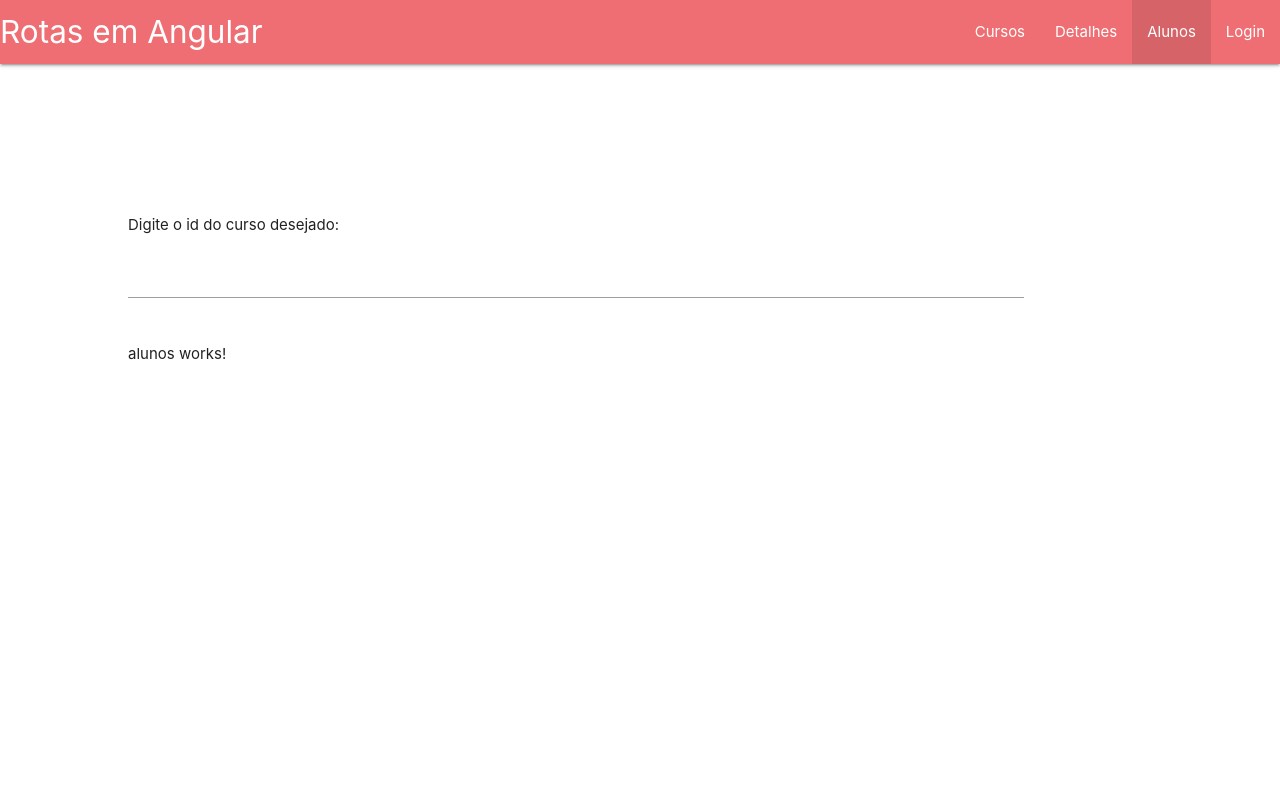
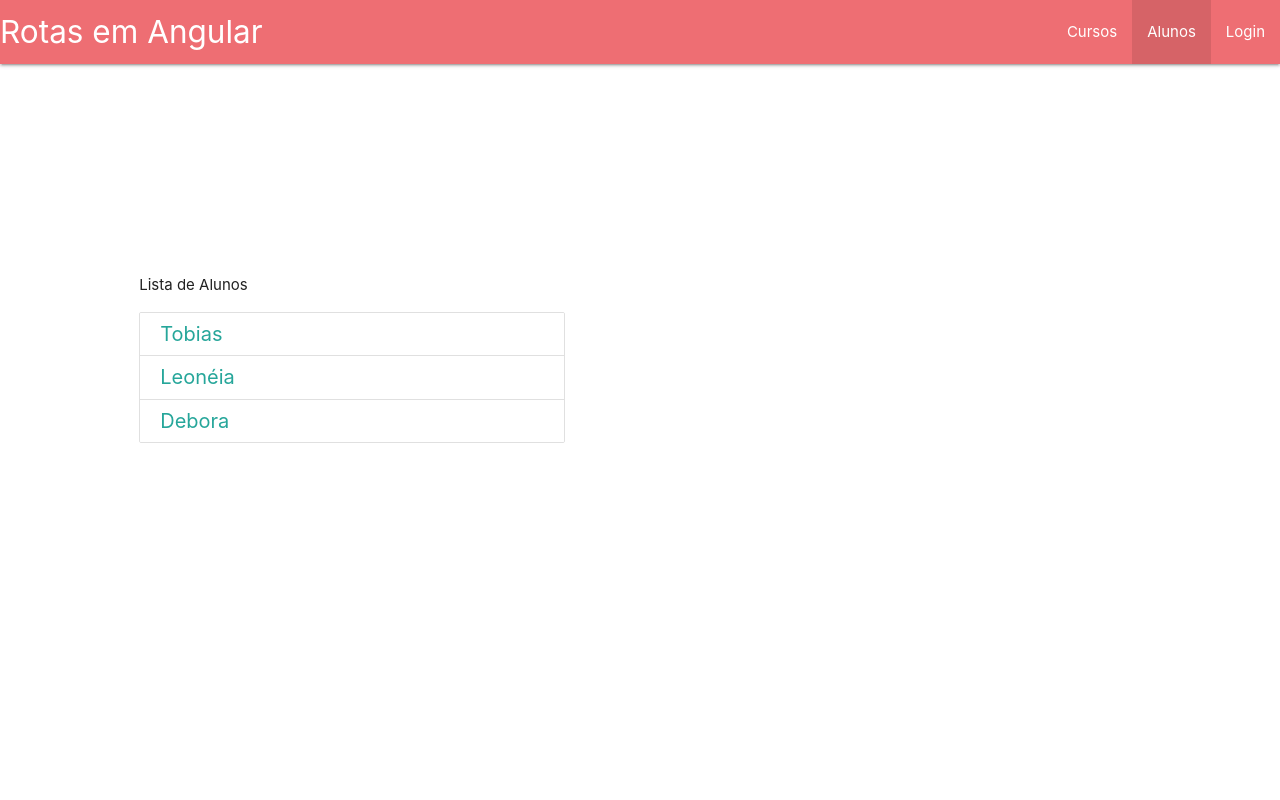
Before and after one commit to Gthalles/angular-routes, an Angular app: page /alunos in a window 1280 px wide. Shown: the top 800 px of the page. Built offline with nearby package versions, Linux system fonts and the light colour scheme.

Commit message:
Aula 61 - Subrotas: Desenvolvendo telas de detalhe, ediçao e criaçao de alunos

```diff
--- a/src/app/alunos/aluno-detalhe/aluno-detalhe.component.html
+++ b/src/app/alunos/aluno-detalhe/aluno-detalhe.component.html
@@ -1 +1,7 @@
-<p>aluno-detalhe works!</p>
+<h5>Detalhes Do Aluno</h5>
+
+<p><strong>Id:</strong> {{aluno.id}}</p>
+<p><strong>Nome:</strong> {{aluno.name}}</p>
+<p><strong>Email:</strong> {{aluno.email}}</p>
+
+<a class="waves-effect waves-light btn" (click)="editarAluno()">Editar</a>
--- a/src/app/alunos/aluno-detalhe/aluno-detalhe.component.ts
+++ b/src/app/alunos/aluno-detalhe/aluno-detalhe.component.ts
@@ -1,4 +1,7 @@
 import { Component, OnInit } from '@angular/core';
+import { ActivatedRoute, Router } from '@angular/router';
+import { Subscription } from 'rxjs';
+import { AlunosService } from '../alunos.service';
 
 @Component({
   selector: 'app-aluno-detalhe',
@@ -6,10 +9,32 @@ import { Component, OnInit } from '@angular/core';
   styleUrls: ['./aluno-detalhe.component.css']
 })
 export class AlunoDetalheComponent implements OnInit {
+  id: number = 0;
+  inscricao: Subscription | undefined;
+  aluno: any;
 
-  constructor() { }
+  editarAluno() {
+    this.router.navigate(['/alunos', this.aluno.id, 'edit'])
+  }
 
-  ngOnInit(): void {
+  constructor(
+    private route: ActivatedRoute,
+    private alunosService: AlunosService,
+    private router: Router
+  ) { }
+
+  ngOnInit() {
+    this.inscricao = this.route.params.subscribe(
+      (params: any) => {
+        this.id = params['id'];
+
+        this.aluno = this.alunosService.getAluno(this.id);
+      }
+    )
+  }
+
+  ngOnDestroy() {
+    this.inscricao?.unsubscribe();
   }
 
 }
--- a/src/app/alunos/alunos-form/alunos-form.component.html
+++ b/src/app/alunos/alunos-form/alunos-form.component.html
@@ -1 +1,22 @@
-<p>alunos-form works!</p>
+<h5>Cadastrar / Editar</h5>
+
+<div class="col s12">
+    <div class="row">
+        <div class="class-field col s12">
+            <label for="disabled">ID</label>
+            <input disabled id="disabled" [(ngModel)]="aluno.id" type="text">
+        </div>
+    </div>
+    <div class="row">
+        <div class="class-field col s12">
+            <label for="name" class="active">Nome</label>
+            <input id="name" [(ngModel)]="aluno.name" type="text" class="validade">
+        </div>
+    </div>
+    <div class="row">
+        <div class="class-field col s12">
+            <label for="email" class="active">Email</label>
+            <input id="email" [(ngModel)]="aluno.email" type="email" class="validade">
+        </div>
+    </div>
+</div>
--- a/src/app/alunos/alunos-form/alunos-form.component.ts
+++ b/src/app/alunos/alunos-form/alunos-form.component.ts
@@ -1,4 +1,8 @@
+import { ThrowStmt } from '@angular/compiler';
 import { Component, OnInit } from '@angular/core';
+import { ActivatedRoute, Router } from '@angular/router';
+import { Subscription } from 'rxjs';
+import { AlunosService } from '../alunos.service';
 
 @Component({
   selector: 'app-alunos-form',
@@ -7,9 +11,31 @@ import { Component, OnInit } from '@angular/core';
 })
 export class AlunosFormComponent implements OnInit {
 
-  constructor() { }
+  inscricao: Subscription | undefined;
+  aluno: any = {};
+
+  constructor(
+    private route: ActivatedRoute,
+    private alunosService: AlunosService,
+    private router: Router
+  ) { }
 
   ngOnInit(): void {
+    this.inscricao = this.route.params.subscribe(
+      (params: any) => {
+        let id = params['id'];
+
+        this.aluno = this.alunosService.getAluno(id);
+
+        if(this.aluno === null) {
+          this.aluno = "";
+        }
+      }
+    )
+  }
+
+  ngOnDestroy() {
+    this.inscricao?.unsubscribe();
   }
 
 }
--- a/src/app/alunos/alunos.component.html
+++ b/src/app/alunos/alunos.component.html
@@ -1,3 +1,17 @@
-<p>alunos works!</p>
+<div class="row">
+    <div class="col s6">
+        <p>Lista de Alunos</p>
 
-<router-outlet></router-outlet>
+        <div class="collection">
+            <a class="collection-item"
+            *ngFor="let aluno of alunos"
+            [routerLink]="['/alunos', aluno.id]">
+                {{ aluno.name }}
+            </a>
+        </div>
+    </div>
+
+    <div class="col s6">
+        <router-outlet></router-outlet>
+    </div>
+</div>
--- a/src/app/alunos/alunos.component.ts
+++ b/src/app/alunos/alunos.component.ts
@@ -1,4 +1,5 @@
 import { Component, OnInit } from '@angular/core';
+import { AlunosService } from './alunos.service';
 
 @Component({
   selector: 'app-alunos',
@@ -6,10 +7,14 @@ import { Component, OnInit } from '@angular/core';
   styleUrls: ['./alunos.component.css']
 })
 export class AlunosComponent implements OnInit {
+  alunos: any[] = [];
 
-  constructor() { }
+  constructor(private alunosService: AlunosService) { }
 
-  ngOnInit(): void {
+
+  ngOnInit() {
+    this.alunos = this.alunosService.getAlunos();
+
   }
 
 }
--- a/src/app/alunos/alunos.routing.module.ts
+++ b/src/app/alunos/alunos.routing.module.ts
@@ -19,7 +19,7 @@ const alunosRoutes: Routes = [
     ],
     exports: [
         RouterModule
-     ]
+    ]
 })
 
 
--- /dev/null
+++ b/src/app/alunos/alunos.service.ts
@@ -0,0 +1,41 @@
+import { Injectable } from '@angular/core';
+
+@Injectable({
+  providedIn: 'root'
+})
+
+export class AlunosService {
+  private alunos: any[] = [
+    {
+      id: 1,
+      name: 'Tobias',
+      email: 'tobias@hotmail.com'
+    },
+    {
+      id: 2,
+      name: 'Leonéia',
+      email: 'Ldgc@bol.gov'
+    },
+    {
+      id: 3,
+      name: 'Debora',
+      email: 'Debora@outlook.com.br'
+    }
+  ];
+
+  getAlunos() {
+    return this.alunos;
+  }
+
+  getAluno(id: number) {
+    for(let i = 0; i < this.alunos.length; i++) {
+      let aluno = this.alunos[i];
+      if(aluno.id == id) {
+        return aluno;
+      }
+    }
+    return null;
+  }
+
+  constructor() { }
+}
--- a/src/app/app.component.html
+++ b/src/app/app.component.html
@@ -5,7 +5,7 @@
       <a data-target="mobile-demo" class="sidenav-trigger"><i class="material-icons">menu</i></a>
       <ul class="right hide-on-med-and-down">
         <li routerLinkActive="active"><a routerLink="cursos" [queryParams]="{pagina:1}">Cursos</a></li>
-        <li routerLinkActive="active"><a [routerLink]="['curso', idCurso.value]">Detalhes</a></li>
+        <!--<li routerLinkActive="active"><a [routerLink]="['curso', idCurso.value]">Detalhes</a></li>-->
         <li routerLinkActive="active"><a routerLink="alunos">Alunos</a></li>
         <li routerLinkActive="active"><a routerLink="login">Login</a></li>
       </ul>
@@ -14,8 +14,8 @@
 </header>
 
 <div class="container">
-  <p>Digite o id do curso desejado:</p>
-  <input type="text" #idCurso>
+  <!--<p>Digite o id do curso desejado:</p>
+  <input type="text" #idCurso>-->
   <br>
   <br>
   <router-outlet></router-outlet>
--- a/src/app/cursos/cursos.routing.module.ts
+++ b/src/app/cursos/cursos.routing.module.ts
@@ -9,7 +9,7 @@ const cursosRoutes: Routes = [
     { path: 'cursos', component: CursosComponent},
     { path: 'curso/:id', component: CursoDetalheComponent },
     { path: 'nao-encontrado', component: CursoNotFoundComponent }
-];
+]
 
 @NgModule({
   imports: [
```
Also changed, not shown: src/app/alunos/alunos.module.ts (+7 -1 lines), 1 other file (tests, documents, lock files or other folders).
